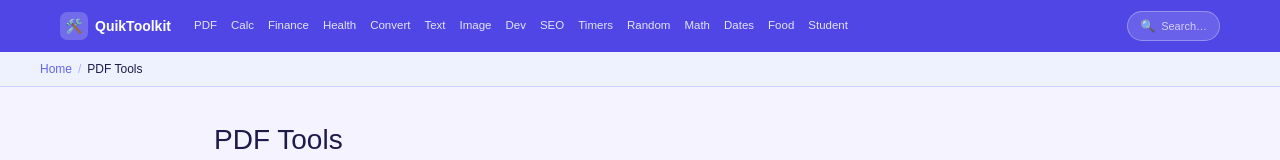
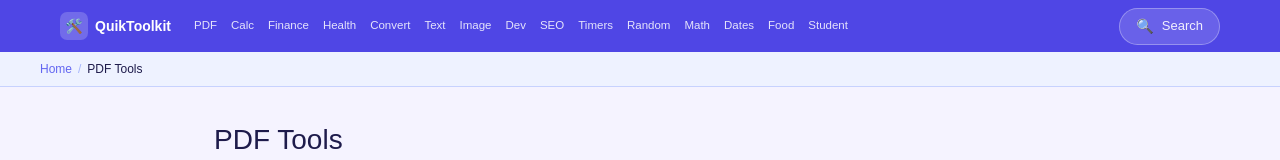
Before and after one commit to PrijithSamuel/toolssite, a Next.js app: page /pdf in a window 1280 px wide. Shown: the top 160 px of the page. Built offline with nearby package versions, Linux system fonts and the light colour scheme.

Commit message:
Clean up nav search button design

```diff
--- a/app/components/Header.js
+++ b/app/components/Header.js
@@ -34,9 +34,9 @@ export default function Header({ breadcrumbs = [] }) {
               </Link>
             ))}
           </div>
-          <Link href="/search" style={{ display: "flex", alignItems: "center", gap: "6px", background: "rgba(255,255,255,0.15)", border: "0.5px solid rgba(255,255,255,0.3)", borderRadius: "18px", padding: "5px 12px", textDecoration: "none", flexShrink: 0 }}>
-            <span style={{ fontSize: "12px" }}>🔍</span>
-            <span style={{ fontSize: "11px", color: "rgba(255,255,255,0.7)" }}>Search…</span>
+          <Link href="/search" style={{ display: "flex", alignItems: "center", gap: "8px", background: "rgba(255,255,255,0.15)", border: "0.5px solid rgba(255,255,255,0.3)", borderRadius: "20px", padding: "7px 16px", textDecoration: "none", marginLeft: "auto", flexShrink: 0, position: "relative", zIndex: 10 }}>
+            <span style={{ fontSize: "14px" }}>🔍</span>
+            <span style={{ fontSize: "13px", color: "rgba(255,255,255,0.9)", fontWeight: "500" }}>Search</span>
           </Link>
         </div>
       </nav>
--- a/app/page.js
+++ b/app/page.js
@@ -158,9 +158,9 @@ export default function Home() {
               </Link>
             ))}
           </div>
-          <Link href="/search" style={{ display: "flex", alignItems: "center", gap: "8px", background: "rgba(255,255,255,0.15)", border: "0.5px solid rgba(255,255,255,0.3)", borderRadius: "20px", padding: "5px 14px", textDecoration: "none", width: "180px" }}>
-            <span style={{ fontSize: "13px" }}>🔍</span>
-            <span style={{ fontSize: "12px", color: "rgba(255,255,255,0.7)" }}>Search tools...</span>
+          <Link href="/search" style={{ display: "flex", alignItems: "center", gap: "8px", background: "rgba(255,255,255,0.15)", border: "0.5px solid rgba(255,255,255,0.3)", borderRadius: "20px", padding: "7px 16px", textDecoration: "none", marginLeft: "auto", flexShrink: 0, position: "relative", zIndex: 10 }}>
+            <span style={{ fontSize: "14px" }}>🔍</span>
+            <span style={{ fontSize: "13px", color: "rgba(255,255,255,0.9)", fontWeight: "500" }}>Search</span>
           </Link>
         </div>
       </nav>
```
